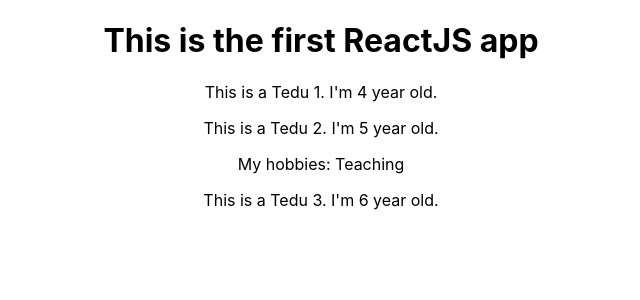
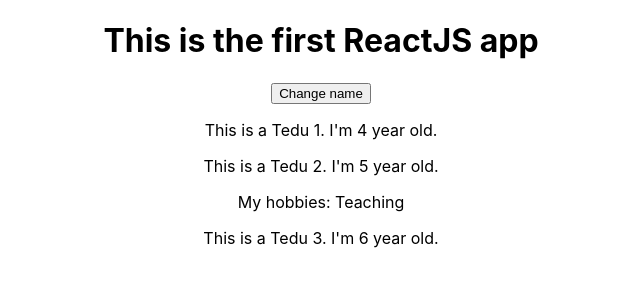
Before and after one commit to teduinternational/react-tutorial, a React (Create React App) app: page / in a window 1280 px wide. Shown: the top 300 px of the page, without its empty margins (319-959 px from the left). Built offline with nearby package versions, Linux system fonts and the light colour scheme.

Commit message:
Handling event

```diff
--- a/src/App.js
+++ b/src/App.js
@@ -3,10 +3,14 @@
 import Person from './components/Person';
 
 function App() {
+  const changeNameHandler = (e)=>{
+    console.log(e);
+  }
   return (
     <>
       <div className="App">
         <h1>This is the first ReactJS app</h1>
+        <button onClick={(e)=>changeNameHandler(e)}>Change name</button>
         <Person name="Tedu 1" age="4"/>
         <Person name="Tedu 2" age="5">My hobbies: Teaching</Person>
         <Person name="Tedu 3" age="6"/>
```
Also changed, not shown: src/components/Person.js (+1 -8 lines).
